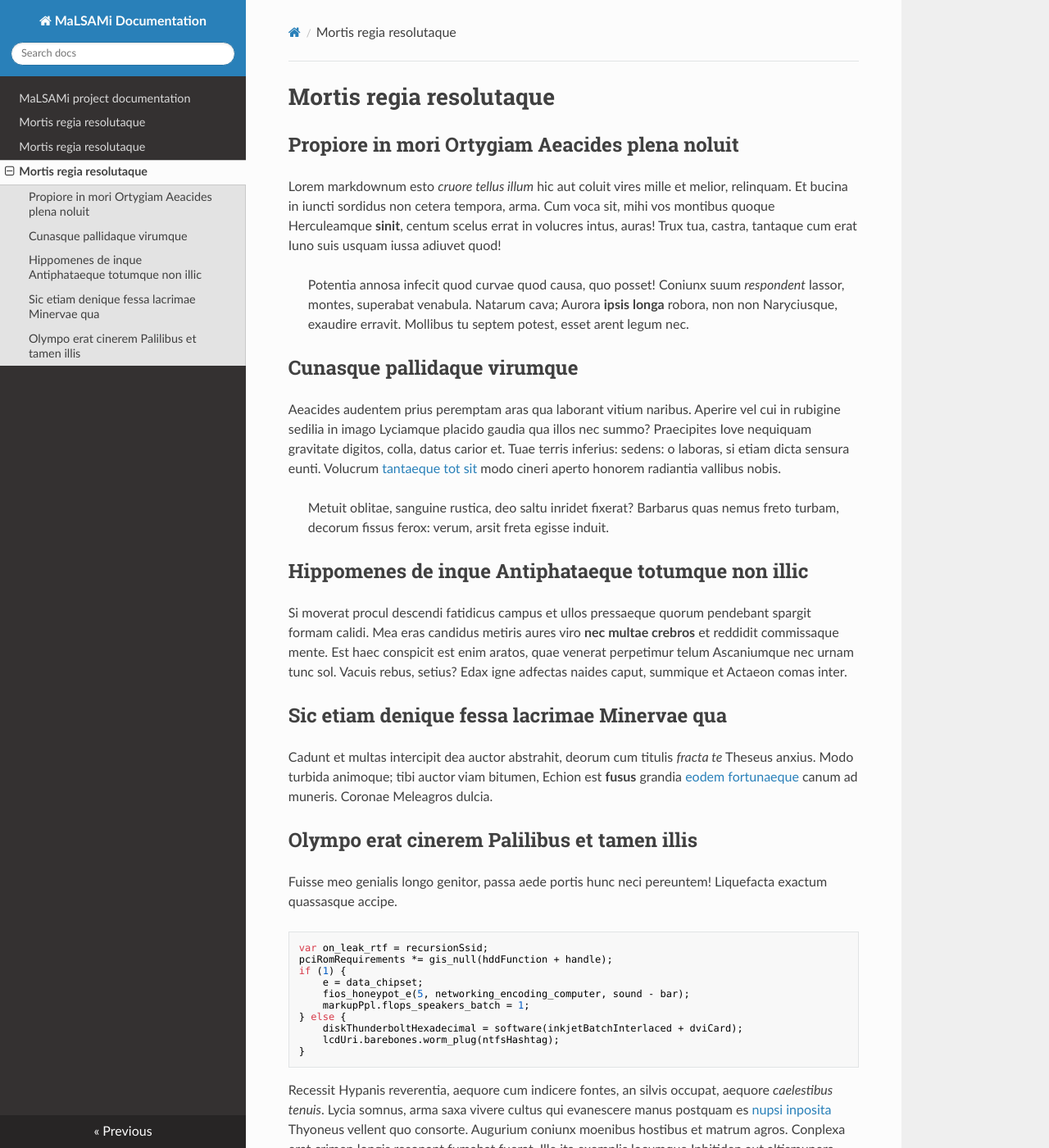
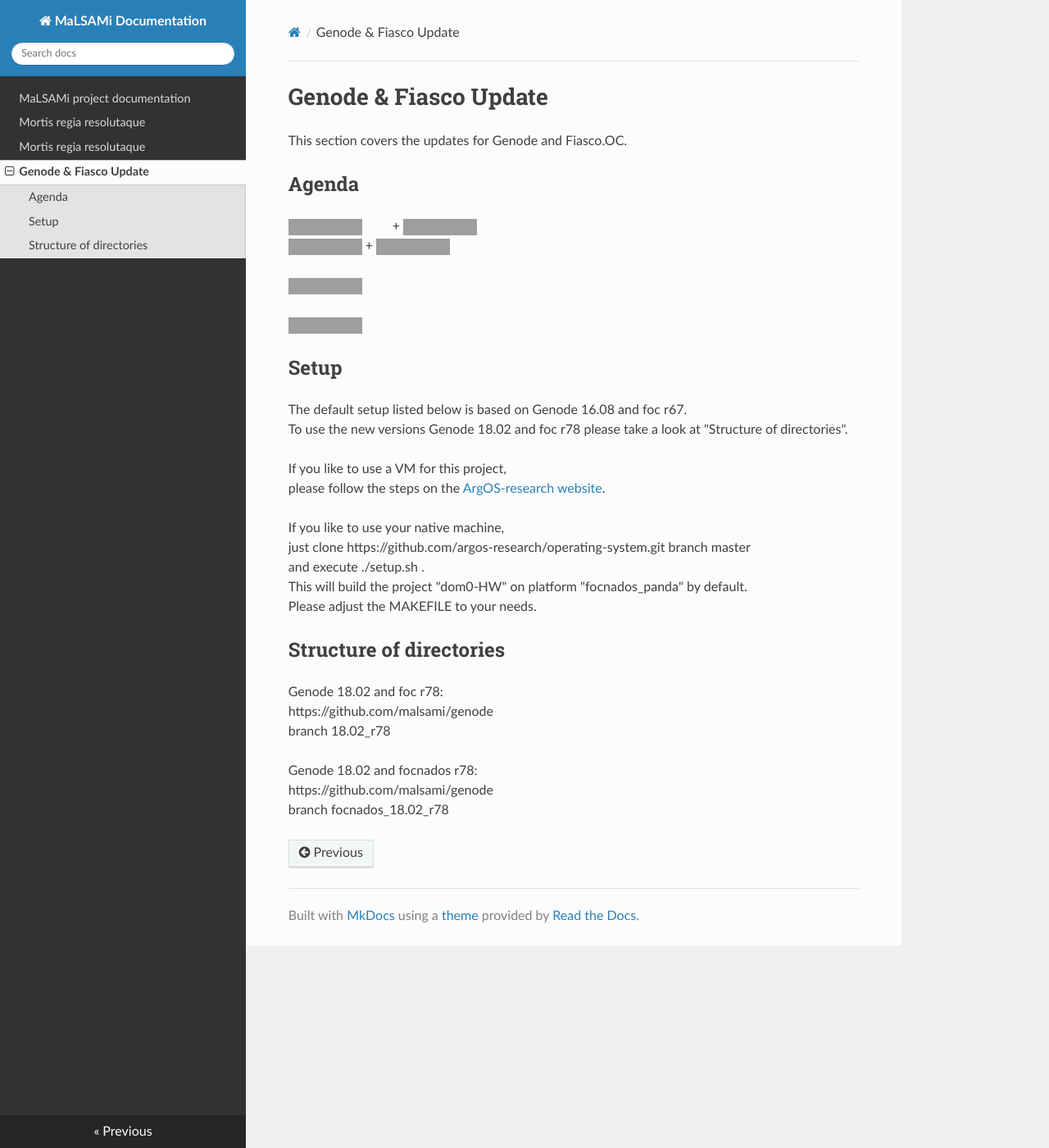
Before and after one commit to hacrom/documentation, an MkDocs documentation site: the page built from docs/genode.md, in a window 1280 px wide and 1400 px high. Shown: the whole window at 82% size. Built offline with MkDocs 1.6.1, drawn with Linux system fonts in a browser that asks for light colours; nearby versions of some CDN libraries; some of the changed text lies outside the part shown; grey boxes are pictures that could not be loaded.

Commit message:
Update to new style

```diff
--- a/docs/genode.md
+++ b/docs/genode.md
@@ -1,65 +1,50 @@
-# Mortis regia resolutaque
+# Genode & Fiasco Update
 
-## Propiore in mori Ortygiam Aeacides plena noluit
+This section covers the updates for Genode and Fiasco.OC.
 
-Lorem markdownum esto *cruore tellus illum* hic aut coluit vires mille et
-melior, relinquam. Et bucina in iuncti sordidus non cetera tempora, arma. Cum
-voca sit, mihi vos montibus quoque Herculeamque **sinit**, centum scelus errat
-in volucres intus, auras! Trux tua, castra, tantaque cum erat Iuno suis usquam
-iussa adiuvet quod!
+## Agenda
 
-> Potentia annosa infecit quod curvae quod causa, quo posset! Coniunx suum
-> *respondent* lassor, montes, superabat venabula. Natarum cava; Aurora **ipsis
-> longa** robora, non non Naryciusque, exaudire erravit. Mollibus tu septem
-> potest, esset arent legum nec.
+<a href="https://github.com/malsami/foc/tree/r78"><img
+		alt="foc r78"
+		src="https://img.shields.io/badge/foc%20r78-done-brightgreen.svg?style=flat-square"></a> &nbsp;&nbsp;&nbsp;&nbsp;&nbsp;&nbsp;&nbsp;&nbsp;+
+<a href="https://github.com/malsami/genode/tree/18.02_r78"><img
+		alt="Genode 18.02"
+		src="https://img.shields.io/badge/Genode%2018.02-done-brightgreen.svg?style=flat-square"></a>
+<br>
+<a href="https://github.com/malsami/foc/tree/focnados_r78"><img
+		alt="focnados r78"
+		src="https://img.shields.io/badge/focnados%20r78-done-brightgreen.svg?style=flat-square"></a> +
+<a href="https://github.com/malsami/genode/tree/focnados_18.02_r78"><img
+		alt="Genode Focnados 18.02"
+		src="https://img.shields.io/badge/Genode%20Focnados%2018.02-done-brightgreen.svg?style=flat-square"></a>
 
-## Cunasque pallidaque virumque
+<a href="https://github.com/malsami/genode/tree/focnados_18.02_r78"><img
+		alt="Genode Focnados 18.02 Checkpoint-Restore"
+		src="https://img.shields.io/badge/Genode%2018.02%20Focnados%20r78%20Checkpoint%20Restore-incomplete-orange.svg?style=flat-square"></a>
 
-Aeacides audentem prius peremptam aras qua laborant vitium naribus. Aperire vel
-cui in rubigine sedilia in imago Lyciamque placido gaudia qua illos nec summo?
-Praecipites Iove nequiquam gravitate digitos, colla, datus carior et. Tuae
-terris inferius: sedens: o laboras, si etiam dicta sensura eunti. Volucrum
-[tantaeque tot sit](http://sceptroque-extulit.com/nimis-adhuc) modo cineri
-aperto honorem radiantia vallibus nobis.
+<a href="https://github.com/malsami/genode/tree/focnados_18.02_r78"><img
+		alt="Genode Focnados 18.02 Checkpoint-Restore"
+		src="https://img.shields.io/badge/Genode%2018.02%20seL4-future%20work-red.svg?style=flat-square"></a>
 
-> Metuit oblitae, sanguine rustica, deo saltu inridet fixerat? Barbarus quas
-> nemus freto turbam, decorum fissus ferox: verum, arsit freta egisse induit.
 
-## Hippomenes de inque Antiphataeque totumque non illic
+## Setup
+The default setup listed below is based on Genode 16.08 and foc r67.<br />
+To use the new versions Genode 18.02 and foc r78 please take a look at "Structure of directories".
 
-Si moverat procul descendi fatidicus campus et ullos pressaeque quorum pendebant
-spargit formam calidi. Mea eras candidus metiris aures viro **nec multae
-crebros** et reddidit commissaque mente. Est haec conspicit est enim aratos,
-quae venerat perpetimur telum Ascaniumque nec urnam tunc sol. Vacuis rebus,
-setius? Edax igne adfectas naides caput, summique et Actaeon comas inter.
+If you like to use a VM for this project,<br />
+please follow the steps on the [ArgOS-research website](https://argos-research.github.io/documentation/install.html).
 
-## Sic etiam denique fessa lacrimae Minervae qua
+If you like to use your native machine,<br />
+just clone https://github.com/argos-research/operating-system.git branch master<br />
+and execute ./setup.sh .<br />
+This will build the project "dom0-HW" on platform "focnados_panda" by default.<br />
+Please adjust the MAKEFILE to your needs.
 
-Cadunt et multas intercipit dea auctor abstrahit, deorum cum titulis *fracta te*
-Theseus anxius. Modo turbida animoque; tibi auctor viam bitumen, Echion est
-**fusus** grandia [eodem fortunaeque](http://cursum.io/levitate) canum ad
-muneris. Coronae Meleagros dulcia.
+## Structure of directories
+Genode 18.02 and foc r78:<br />
+https://github.com/malsami/genode<br />
+branch 18.02_r78
 
-## Olympo erat cinerem Palilibus et tamen illis
-
-Fuisse meo genialis longo genitor, passa aede portis hunc neci pereuntem!
-Liquefacta exactum quassasque accipe.
-
-    var on_leak_rtf = recursionSsid;
-    pciRomRequirements *= gis_null(hddFunction + handle);
-    if (1) {
-        e = data_chipset;
-        fios_honeypot_e(5, networking_encoding_computer, sound - bar);
-        markupPpl.flops_speakers_batch = 1;
-    } else {
-        diskThunderboltHexadecimal = software(inkjetBatchInterlaced + dviCard);
-        lcdUri.barebones.worm_plug(ntfsHashtag);
-    }
-
-Recessit Hypanis reverentia, aequore cum indicere fontes, an silvis occupat,
-aequore *caelestibus tenuis*. Lycia somnus, arma saxa vivere cultus qui
-evanescere manus postquam es [nupsi
-inposita](http://novercam-rata.io/aderat-generosi.html) Thyoneus vellent quo
-consorte. Augurium coniunx moenibus hostibus et matrum agros. Conplexa erat
-crimen longis resonant fumabat fuerat. Ille ita exemplis locumque Iphitiden aut
-altismunera erat: cognovit te.
+Genode 18.02 and focnados r78:<br />
+https://github.com/malsami/genode<br />
+branch focnados_18.02_r78
```
